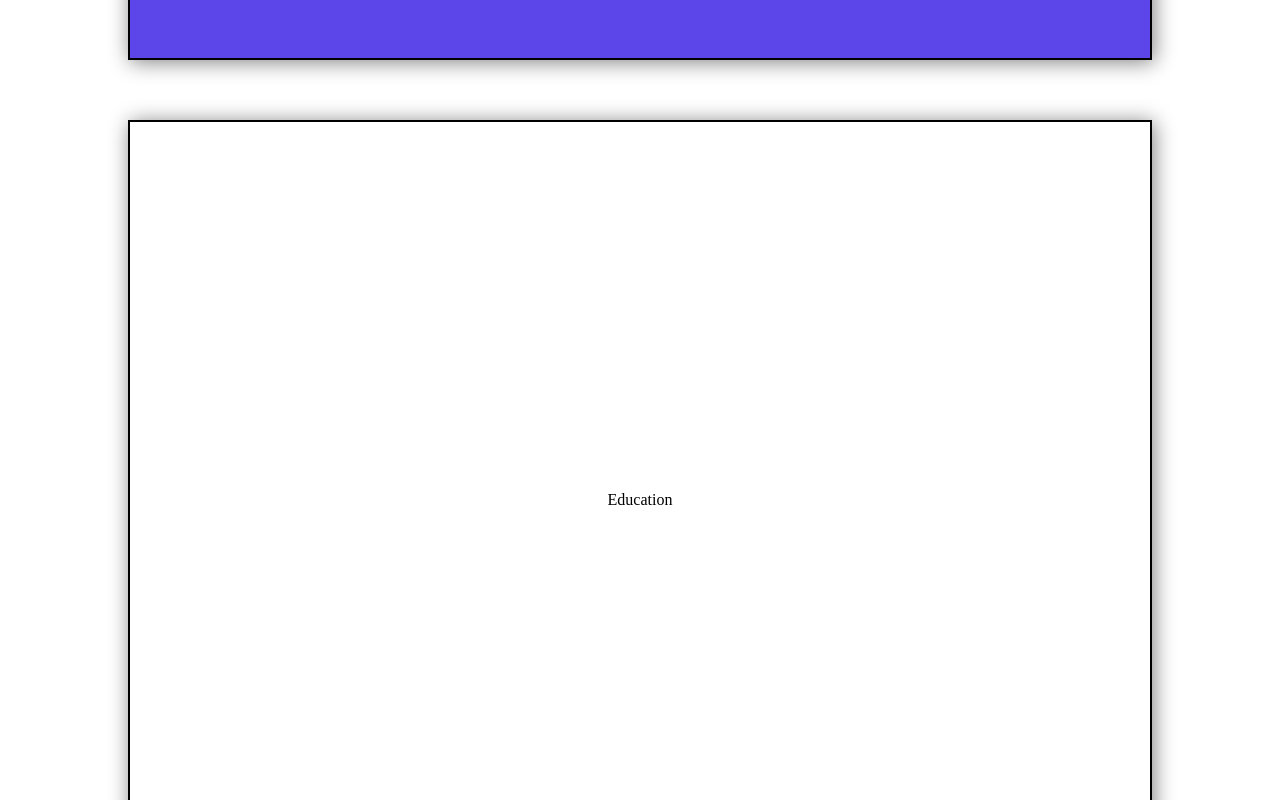
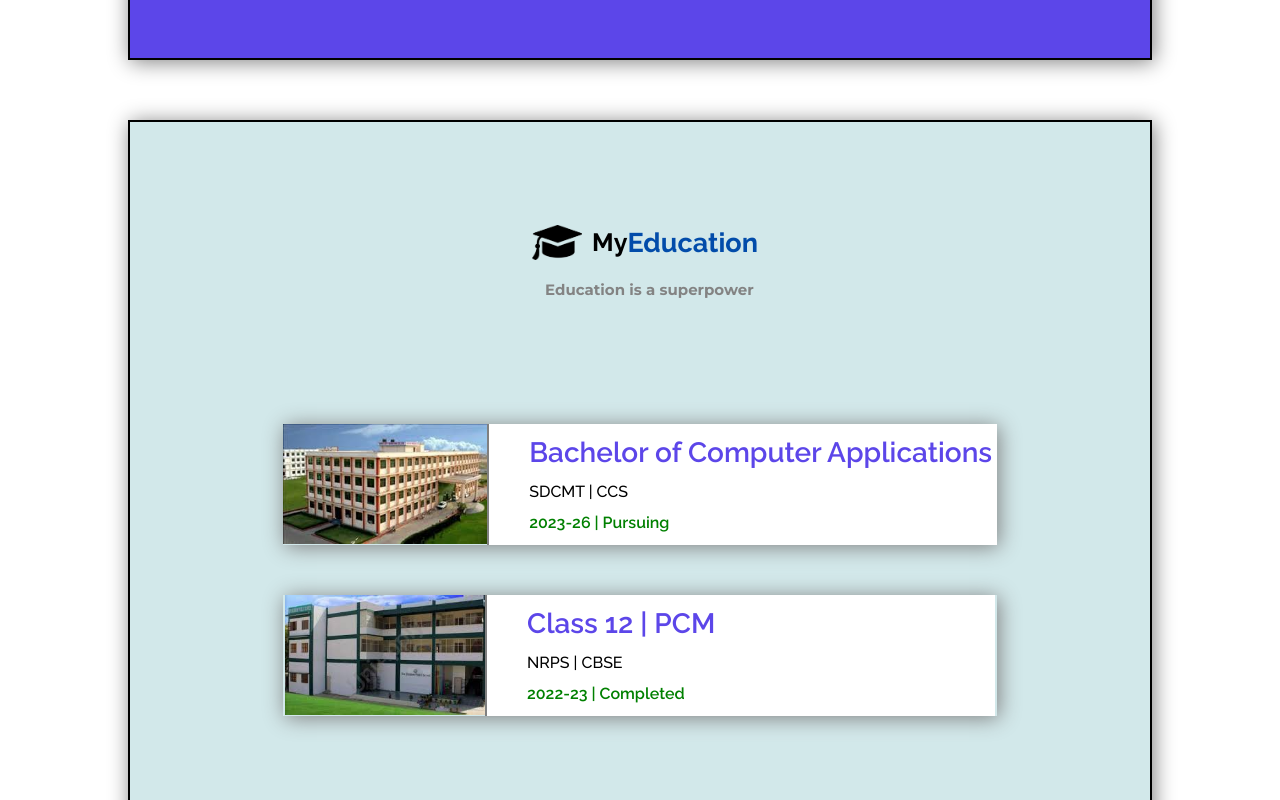
Before and after one commit to Kunal2806/MyPortfoliio, a React (Vite) app: page / in a window 1280 px wide. Shown: the part 2400-3200 px from the top of the page. Built offline with nearby package versions, Linux system fonts and the light colour scheme.

Commit message:
education

```diff
--- a/src/App.css
+++ b/src/App.css
@@ -284,3 +284,96 @@
   width: 80px;
   margin-bottom: 4px;
 }
+
+/* <education /> */
+
+#Education {
+  background-color: #D2E8EA;
+  display: flex;
+  flex-direction: column;
+  justify-content: space-around;
+}
+
+
+.edutitle {
+  display: flex;
+  justify-content: center;
+  align-items: center;
+  font-family: Raleway;
+  font-size: 25px;
+  font-weight: bold;
+  margin-top: 30px;
+}
+
+.edutitle img{
+  height: 35px;
+  width: 50px;
+  margin: 10px;
+}
+
+.edutitle #e1{
+  font-size: 27px;
+  color: #024CAA;
+}
+
+.eduHead #e2{
+  margin-top: 10px;
+  color: #838383;
+  font-weight: 700;
+  font-family: Montserrat;
+  margin-left: 23px;
+  font-size: 15px;
+}
+
+.eduBody{
+  display: flex;
+  justify-content: center;
+  align-items: center;
+  margin-bottom: 50px;
+  box-shadow: 2px 2px 20px grey;
+}
+
+.eduBody:hover {
+  box-shadow: 2px 2px 20px black;
+
+}
+
+.eduBody img{
+  height: 120px;
+}
+
+.eduContainer {
+  margin-bottom: 50px;
+}
+
+.eduDetails {
+  width: 510px;
+  height: 121px;
+  background-color: white;
+  display: flex;
+  flex-direction: column;
+  justify-content: space-evenly;
+  padding-left: 40px;
+  font-family: Raleway;
+  font-weight: 600;
+  border-left: 2px solid grey;
+}
+
+#eb1 {
+  color: #5C46E9;
+  font-size: 28px;
+}
+
+#eb2 {
+  font-weight: 450;
+}
+
+#eb3 {
+  color: #008000;
+}
+
+/* <contact />  */
+
+#Contact {
+  background-color: #D2E8EA;
+}
--- a/src/Component/Contact.jsx
+++ b/src/Component/Contact.jsx
@@ -2,7 +2,7 @@ import React from 'react'
 
 const Contact = () => {
   return (
-    <div  className='ContentContainer' id='Contact'>Contact</div>
+    <div  className='ContentContainer' id='Contact'></div>
   )
 }
 
--- a/src/Component/Education.jsx
+++ b/src/Component/Education.jsx
@@ -2,7 +2,34 @@ import React from 'react'
 
 const Education = () => {
   return (
-    <div className='ContentContainer' id='Education'>Education</div>
+    <div className='ContentContainer' id='Education'>
+      <div className="eduHead">
+        <div className="edutitle">
+          <img src="./image/Education.png" alt="edu logo" />
+          <p>My</p>
+          <p id='e1'>Education</p>
+        </div>
+        <p id='e2'>Education is a superpower</p>
+      </div>
+
+      <div className="eduContainer">
+      <div className="eduBody">
+        <img src="./image/SDCMT.jfif" alt="college" />
+        <div className="eduDetails">
+          <p id='eb1'>Bachelor of Computer Applications</p>
+          <p id='eb2'>SDCMT | CCS</p>
+          <p id='eb3'>2023-26 | Pursuing</p>
+        </div>
+      </div>
+      <div className="eduBody">
+        <img src="./image/NRPS.jfif" alt="school" />
+        <div className="eduDetails">
+          <p id='eb1'>Class 12 | PCM</p>
+          <p id='eb2'>NRPS | CBSE</p>
+          <p id='eb3'>2022-23 | Completed</p>
+        </div>
+      </div>
+    </div></div>
   )
 }
 
```
